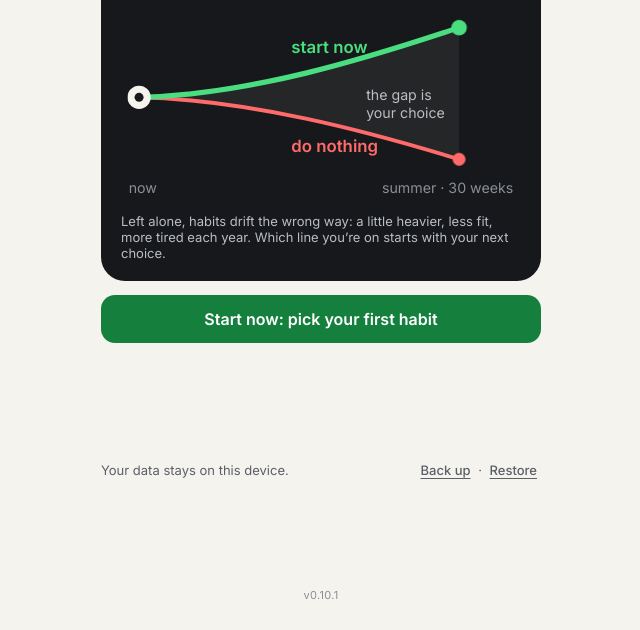
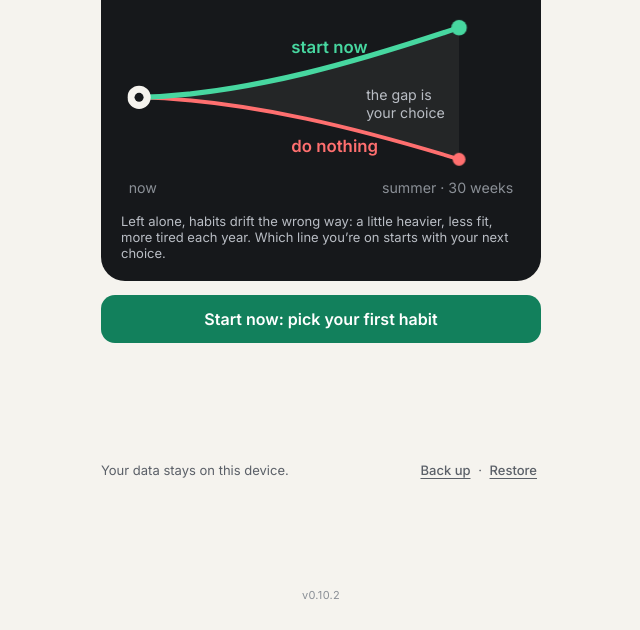
Before and after one commit to zeroXten/make-it-count, a plain HTML site: page index.html in a window 1280 px wide. Shown: the part 170-800 px from the top of the page, without its empty margins (319-959 px from the left). Drawn offline with Linux system fonts and the light colour scheme.

Commit message:
v0.10.2: jade green / tomato red for good vs bad
Co-Authored-By: Claude Opus 5.5 <noreply@anthropic.com>
Claude-Session: https://claude.ai/code/session_01EMpgEM5GY6qrxUAXBMwWYA

```diff
--- a/js/app.js
+++ b/js/app.js
@@ -2,7 +2,7 @@ import { load, save, uid, isValid, requestPersist } from './storage.js';
 import { VERSION } from './version.js';
 import { TYPES, TYPE_GROUPS, migrate, defaults, copyFor, fmt, horizon, projection, tileInfo, leverBase, heroSummary, addPreview, streakInfo, leverStreaks, bankedSummary } from './model.js';
 
-const C = { good: '#15803D', bad: '#DC2626', ink: '#16181B', muted: '#5B6068', ghost: '#9A9EA5', goodDark: '#4ADE80', badDark: '#FF6B6B', more: '#0F766E', less: '#BE185D' };
+const C = { good: '#12805C', bad: '#D93A3A', ink: '#16181B', muted: '#5B6068', ghost: '#9A9EA5', goodDark: '#47D7A0', badDark: '#FF6F6F', more: '#0F766E', less: '#BE185D' };
 /* Direction is colour: building up = teal, cutting back = pink. Good/bad outcomes are green/red. */
 const groupOf = (l) => (TYPES[l.type] && TYPES[l.type].group) || 'more';
 const esc = (s) => String(s).replace(/&/g, '&amp;').replace(/</g, '&lt;').replace(/>/g, '&gt;').replace(/"/g, '&quot;');
--- a/js/version.js
+++ b/js/version.js
@@ -1,3 +1,3 @@
 /* App version (semver). Bump on every change that ships:
    patch = fix, minor = new feature or behaviour change, major = data/format break. */
-export const VERSION = '0.10.1';
+export const VERSION = '0.10.2';
--- a/styles.css
+++ b/styles.css
@@ -1,7 +1,7 @@
 :root {
   --ground: #F5F3EE; --card: #FFFFFF; --ink: #16181B; --muted: #5B6068; --line: #E4E0D8;
-  --good: #15803D; --bad: #DC2626; --ghost: #9A9EA5;
-  --dark: #16181B; --dark-muted: #B9BDC4; --good-on-dark: #4ADE80; --bad-on-dark: #FF6B6B; --bad-dark-bg: #3A1412;
+  --good: #12805C; --bad: #D93A3A; --ghost: #9A9EA5;
+  --dark: #16181B; --dark-muted: #B9BDC4; --good-on-dark: #47D7A0; --bad-on-dark: #FF6F6F; --bad-dark-bg: #3A1412;
   /* Habit direction (separate from good/bad): building up = teal, cutting back = pink */
   --more: #0F766E; --more-on-dark: #2DD4BF; --less: #BE185D; --less-on-dark: #F472B6;
   --display: 'Space Grotesk', system-ui, sans-serif; --body: Inter, system-ui, -apple-system, sans-serif;
```
Also changed, not shown: 1 other file.
